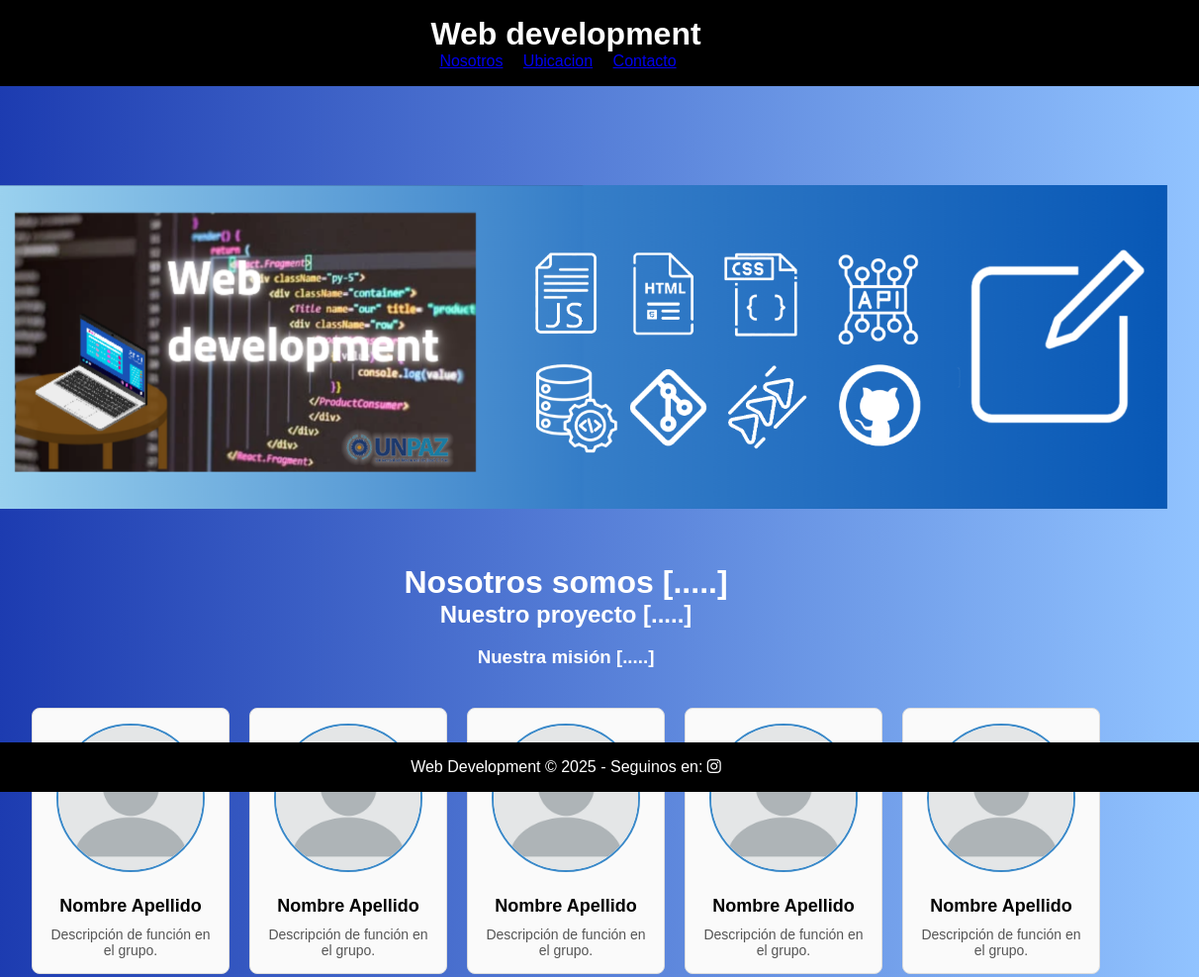
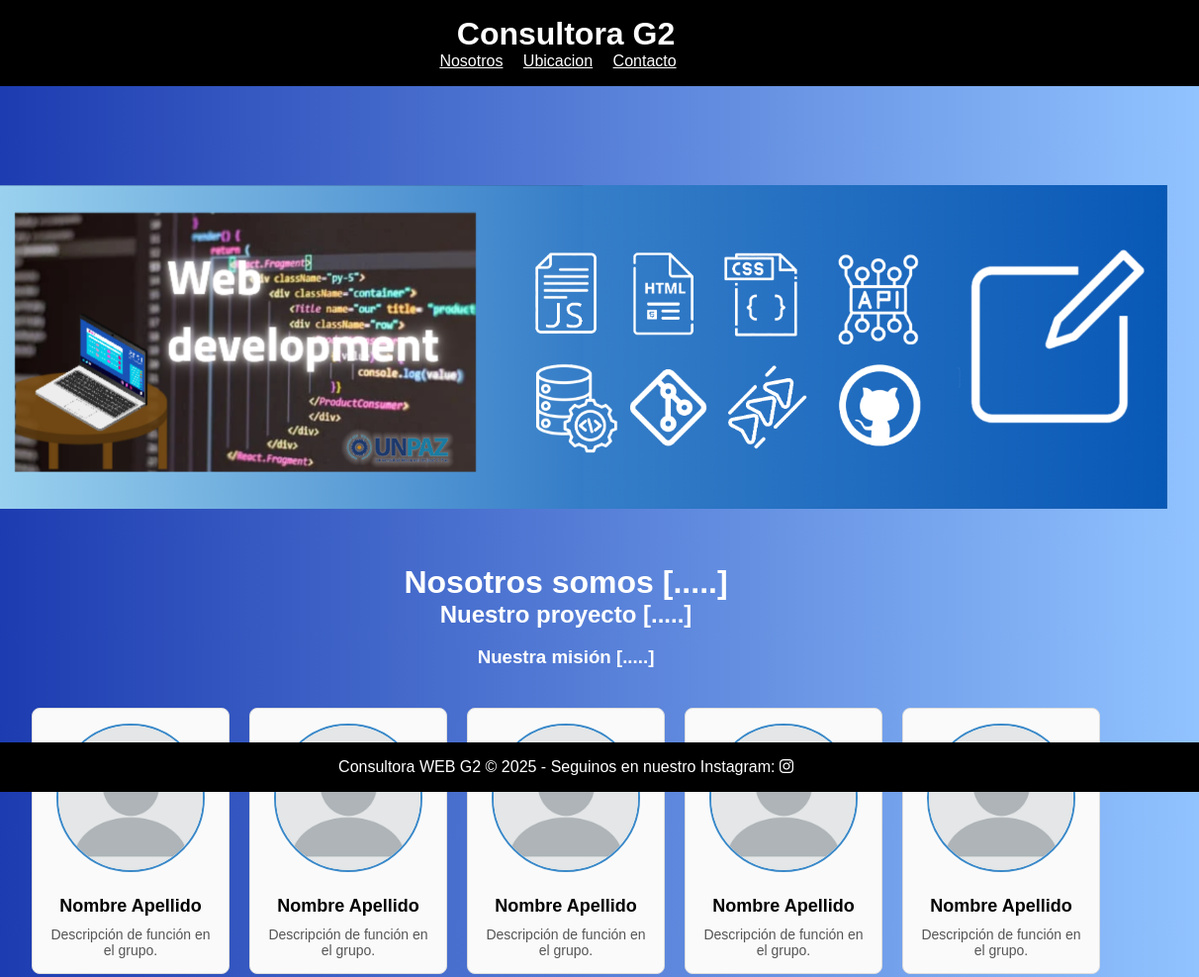
Before and after one commit to DesarrolloWeb2025C1/parcialequipo2, a website: page index.html in a window 1280 px wide. Shown: the top 987 px of the page at 99% size, 68-1280 px from the left. Drawn offline with Linux system fonts and the light colour scheme; files whose address does not match are found by name.

Commit message:
Cambios en el <header> y <footer>

```diff
--- a/components/footer.html
+++ b/components/footer.html
@@ -1,6 +1,6 @@
 <footer class="footer">
-    <p>Web Development © 2025 - Seguinos en:
-      <a href="" target="_blank" class="instagram-icon">
+    <p>Consultora WEB G2 © 2025 - Seguinos en nuestro Instagram:
+      <a href="https://www.instagram.com/g2.consultora/" target="_blank" class="instagram-icon">
         <i class="fab fa-instagram"></i>
     </p>
 
--- a/components/header.html
+++ b/components/header.html
@@ -1,5 +1,6 @@
 <header class="header">
-    <h1>Web development</h1>
+    <h1>Consultora G2</h1>
+    <h2></h2>
     <nav>
       <ul>
         <li><a href="#nosotros">Nosotros</a></li>
--- a/css/header.css
+++ b/css/header.css
@@ -1,7 +1,7 @@
 /* Header */
 .header {
 	background-color: black;
-	color: white;
+	color: rgb(255, 255, 255);
 	padding: 1em;
 	text-align: center;
   }
@@ -9,9 +9,14 @@
   .header nav ul {
 	list-style: none;
 	padding: 0;
+	color: white;
   }
 
   .header nav ul li {
 	display: inline;
 	margin-right: 1em;
+	color: white;
   }
+  .header nav ul li a {
+  color: white;
+}
```
